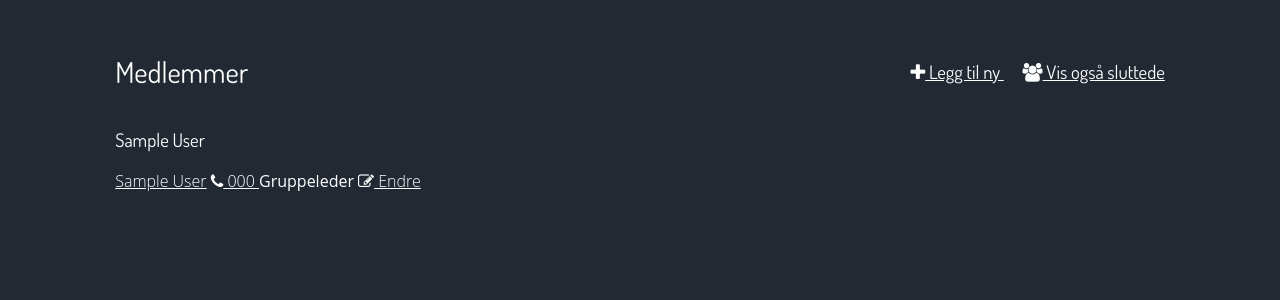
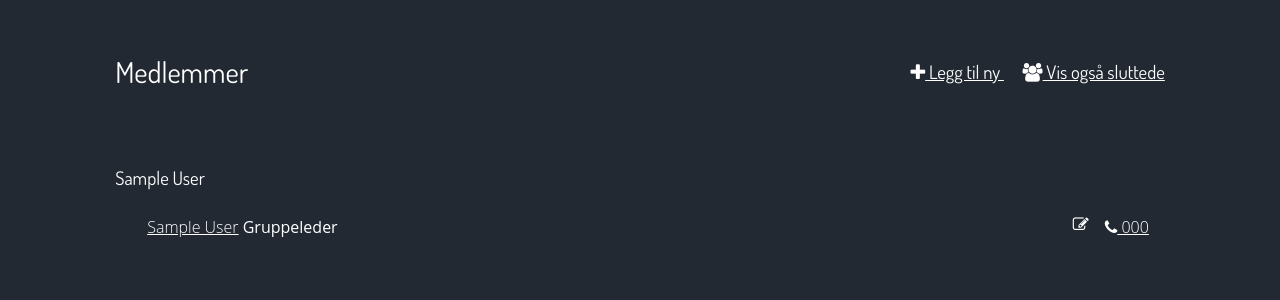
Before and after one commit to kalkins/buk-django, a Django app: page /medlemmer/ in a window 1280 px wide. Shown: the part 64-364 px from the top of the page. Run offline with Django 3.2, Linux system fonts and the light colour scheme; a user stored in the database is signed in; tables that the repository leaves empty hold one stand-in row (values such as "Sample post"); style sheets or scripts are compiled from the project's sources; parts of the project's set-up code (start-up, migrations or seed data) failed here and were passed over; some web fonts are replaced.

Commit message:
Separated name, number and the editfunction on the memberpage and added space between the colums.

```diff
--- a/members/static/members/css/member_list.css
+++ b/members/static/members/css/member_list.css
@@ -1,14 +1,41 @@
-/* line 3, member_list.scss */
+/* line 5, member_list.scss */
 section div:first-child h2 {
   display: inline-block;
 }
-/* line 7, member_list.scss */
+/* line 9, member_list.scss */
 section div:first-child h3 {
   display: inline-block;
   float: right;
   margin-top: 1.6em;
 }
-/* line 12, member_list.scss */
+/* line 14, member_list.scss */
 section div:first-child h3 a {
   margin-left: 1em;
 }
+
+/* line 26, member_list.scss */
+section a.graylink.change_member {
+  visibility: hidden;
+  float: right;
+}
+/* line 31, member_list.scss */
+section i.fa.fa-edit {
+  float: right;
+  margin-right: 1em;
+  visibility: visible;
+}
+/* line 39, member_list.scss */
+section div.member {
+  margin-bottom: 1.5em;
+  margin-left: 2em;
+}
+/* line 41, member_list.scss */
+section div.member a.graylink.phone {
+  float: right;
+  margin-right: 1em;
+}
+/* line 53, member_list.scss */
+section h3 {
+  margin-top: 3em;
+  margin-bottom: 1.5em;
+}
--- a/members/static/members/css/member_list.scss
+++ b/members/static/members/css/member_list.scss
@@ -1,3 +1,5 @@
+//Legg til nytt medlem og se gamle medlemmer
+
 section {
     div:first-child {
         h2 {
@@ -15,3 +17,42 @@ section {
         }
     }
 }
+
+
+
+//Telfonnummer og endre bruker
+section{
+
+        a.graylink.change_member {
+            visibility: hidden;
+            float:right;
+            }
+
+         i.fa.fa-edit {
+
+            float:right;
+            margin-right: 1em;
+            visibility: visible;
+
+    }
+
+    div.member {
+
+        a.graylink.phone {
+            float: right;
+            margin-right: 1em;
+            }
+        //legger til mellomrom mellom alles navn og gir dem et lite innrykk
+        margin-bottom: 1.5em;
+        margin-left: 2em;
+        }
+
+
+//legger til mer mellomrom over titlene (klarinett) og mer under
+
+    h3 {
+
+        margin-top: 3em;
+        margin-bottom: 1.5em;
+        }
+}
```
